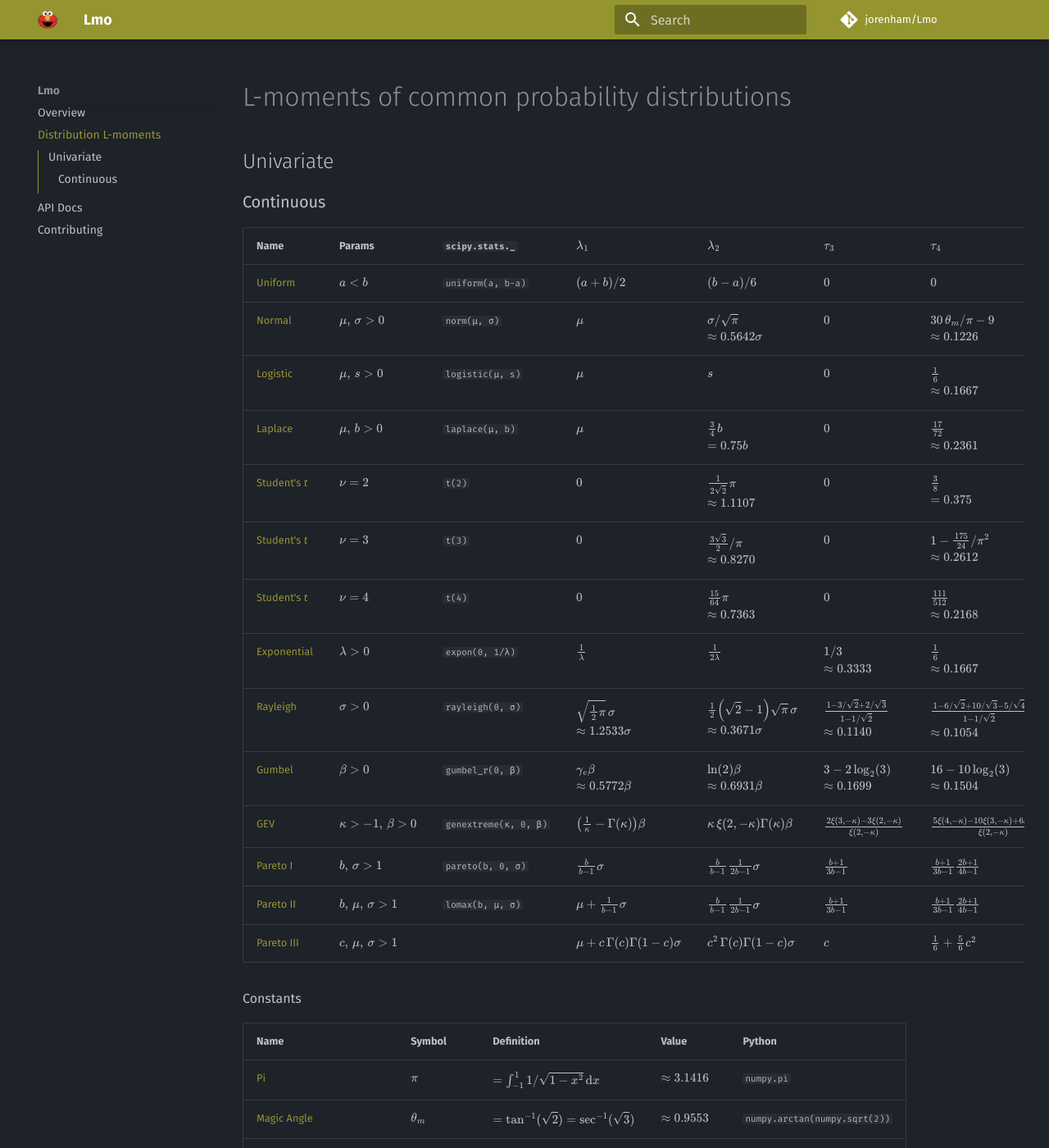
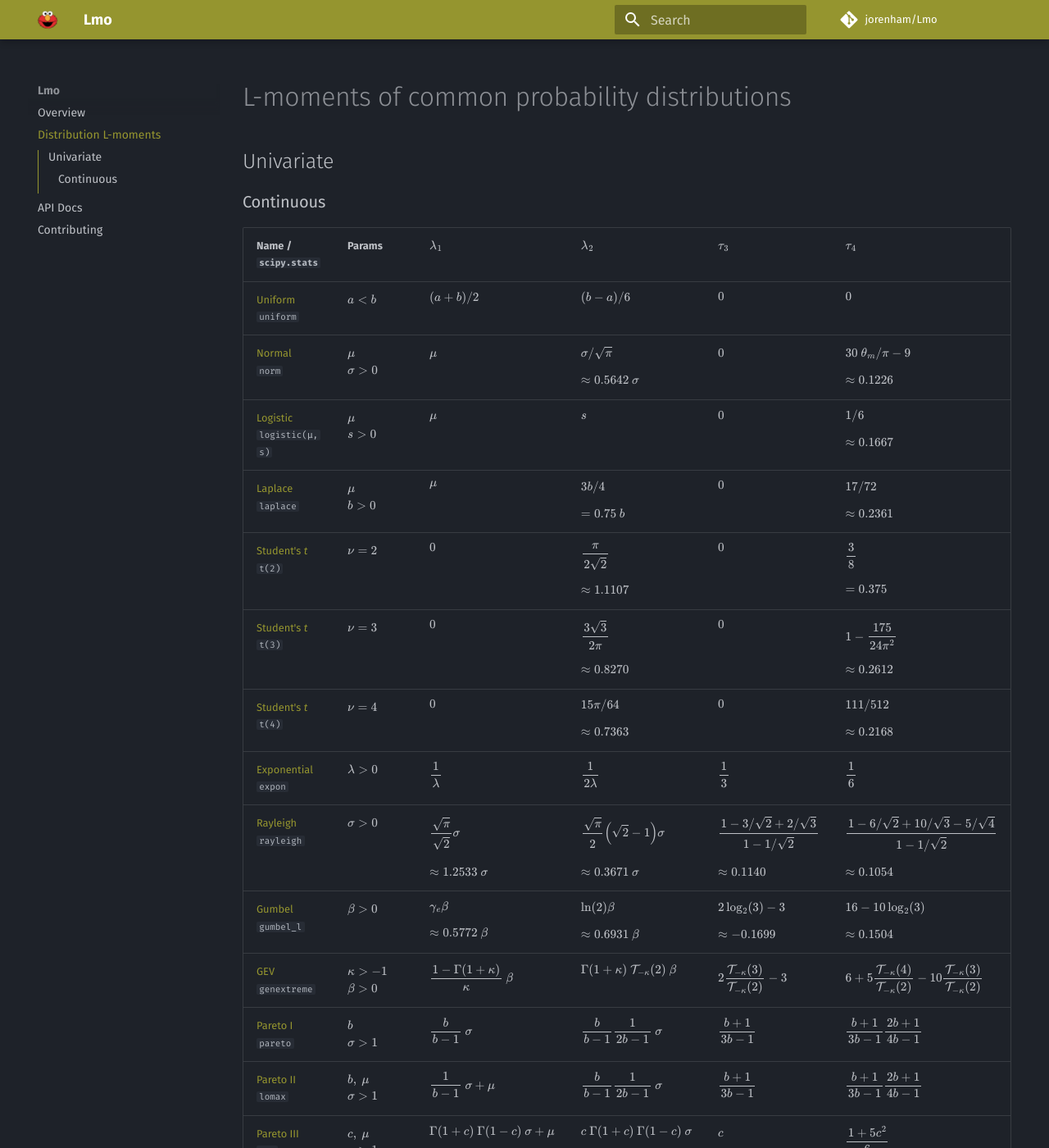
Before and after one commit to jorenham/Lmo, an MkDocs documentation site: the page built from docs/distributions.md, in a window 1280 px wide and 1400 px high. Shown: the whole window at 82% size. Built offline with MkDocs 1.6.1 and Material for MkDocs 9.7.7, drawn with Linux system fonts in a browser that asks for light colours; comment, search, counter and statistics services are not loaded; some of the changed text lies outside the part shown.

Commit message:
Fancyfication of the maths and layout

```diff
--- a/docs/distributions.md
+++ b/docs/distributions.md
@@ -6,13 +6,12 @@
 
 <table style="overflow: hidden">
 <tr>
-    <th>Name</th>
+    <th>Name / <code>scipy.stats</code></th>
     <th>Params</th>
-    <th><code>scipy.stats._</code></th>
-    <th>\( \lambda_1 \)</th>
-    <th>\( \lambda_2 \)</th>
-    <th>\( \tau_3 \)</th>
-    <th>\( \tau_4 \)</th>
+    <th>\( \lmoment 1 \)</th>
+    <th>\( \lmoment 2 \)</th>
+    <th>\( \lratio 3 \)</th>
+    <th>\( \lratio 4 \)</th>
 </tr>
 <tr>
     <td>
@@ -23,13 +22,14 @@
         >
             Uniform
         </a>
+        <br>
+        <code>uniform</code>
     </td>
     <td>\( a < b \)</td>
-    <td><code>uniform(a, b-a)</code></td>
-    <td>\( (a + b) / 2 \)</td>
-    <td>\( (b - a) / 6 \)</td>
-    <td data-sort-value="0">\( 0 \)</td>
-    <td data-sort-value="0">\( 0 \)</td>
+    <td>\[ (a + b) / 2 \]</td>
+    <td>\[ (b - a) / 6 \]</td>
+    <td>\[ 0 \]</td>
+    <td>\[ 0 \]</td>
 </tr>
 <tr>
     <td>
@@ -40,16 +40,19 @@
         >
             Normal
         </a>
+        <br>
+        <code>norm</code>
     </td>
-    <td>\( \mu,\, \sigma>0 \)</td>
-    <td><code>norm(μ, σ)</code></td>
-    <td>\( \mu \)</td>
+    <td>\( \mu \)<br>\( \sigma>0 \)</td>
+    <td>\[ \mu \vphantom{1 / \sqrt \pi} \]</td>
     <td>
-        \( \sigma / \sqrt{\pi} \)<br>\( \approx 0.5642 \sigma \)
+        \[ \sigma / \sqrt \pi \]
+        \( \approx 0.5642 \ \sigma \)
     </td>
-    <td data-sort-value="0">\( 0 \)</td>
-    <td data-sort-value="0.1226">
-        \( 30 \, \theta_m / \pi - 9 \)<br>\( \approx 0.1226 \)
+    <td>\[ 0 \vphantom{1/\sqrt \pi}\]</td>
+    <td>
+        \[ 30 \ \theta_m / \pi \vphantom{\sqrt \pi} - 9 \]
+        \( \approx 0.1226 \)
     </td>
 </tr>
 <tr>
@@ -61,14 +64,16 @@
         >
             Logistic
         </a>
+        <br>
+        <code>logistic(μ, s)</code>
     </td>
-    <td>\( \mu,\, s>0 \)</td>
-    <td><code>logistic(μ, s)</code></td>
-    <td>\( \mu \)</td>
-    <td>\( s \)</td>
-    <td data-sort-value="0">\( 0 \)</td>
-    <td data-sort-value="0.1667">
-        \( \frac{1}{6} \)<br>\( \approx 0.1667 \)
+    <td>\( \mu \)<br>\( s>0 \)</td>
+    <td>\[ \vphantom{1/6}\mu \]</td>
+    <td>\[ \vphantom{1/6}s \]</td>
+    <td>\[ \vphantom{1/6}0 \]</td>
+    <td>
+        \[ 1 / 6 \]
+        \( \approx 0.1667 \)
     </td>
 </tr>
 <tr>
@@ -80,14 +85,19 @@
         >
             Laplace
         </a>
+        <br>
+        <code>laplace</code>
     </td>
-    <td>\( \mu,\, b>0 \)</td>
-    <td><code>laplace(μ, b)</code></td>
-    <td>\( \mu \)</td>
-    <td>\( \frac{3}{4} b \)<br>\( = 0.75 b\)</td>
-    <td data-sort-value="0">\( 0 \)</td>
-    <td data-sort-value="0.2361">
-        \( \frac{17}{72} \)<br>\( \approx 0.2361 \)
+    <td>\( \mu \)<br>\( b > 0 \)</td>
+    <td>\[ \mu \]</td>
+    <td>
+      \[ 3b / 4 \]
+      \( = 0.75 \ b\)
+    </td>
+    <td>\[ 0 \]</td>
+    <td>
+        \[ 17 / 72 \]
+        \( \approx 0.2361 \)
     </td>
 </tr>
 <tr>
@@ -99,16 +109,19 @@
         >
             Student's <i>t</i>
         </a>
+        <br>
+        <code>t(2)</code>
     </td>
     <td>\( \nu=2 \)</td>
-    <td><code>t(2)</code></td>
-    <td>\( 0 \)</td>
+    <td>\[ 0 \]</td>
     <td>
-        \( \frac{1}{2 \sqrt{2}} \pi\)<br>\( \approx 1.1107 \)
+        \[ \frac{\pi}{2 \sqrt{2}} \]
+        \( \approx 1.1107 \)
     </td>
-    <td data-sort-value="0">\( 0 \)</td>
-    <td data-sort-value="0.375">
-        \( \frac{3}{8} \)<br>\( = 0.375 \)
+    <td>\[ 0 \]</td>
+    <td>
+        \[ \frac 3 8 \]
+        \( = 0.375 \)
     </td>
 </tr>
 <tr>
@@ -120,16 +133,19 @@
         >
             Student's <i>t</i>
         </a>
+        <br>
+        <code>t(3)</code>
     </td>
     <td>\( \nu=3 \)</td>
-    <td><code>t(3)</code></td>
-    <td>\( 0 \)</td>
+    <td>\[ 0 \]</td>
     <td>
-        \( \frac{3 \sqrt{3}}{2} / \pi \)<br>\( \approx 0.8270 \)
+        \[ \frac{3 \sqrt 3}{\vphantom{\pi^2}2 \pi} \]
+        \( \approx 0.8270 \)
     </td>
-    <td data-sort-value="0">\( 0 \)</td>
-    <td data-sort-value="0.2612">
-        \( 1 - \frac{175}{24} / \pi^2 \)<br>\( \approx 0.2612 \)
+    <td>\[ 0 \]</td>
+    <td>
+        \[ 1 - \frac{\vphantom{\sqrt 3}175}{24 \pi^2} \]
+        \( \approx 0.2612 \)
     </td>
 </tr>
 <tr>
@@ -141,14 +157,19 @@
         >
             Student's <i>t</i>
         </a>
+        <br>
+        <code>t(4)</code>
     </td>
     <td>\( \nu=4 \)</td>
-    <td><code>t(4)</code></td>
-    <td>\( 0 \)</td>
-    <td>\( \frac{15}{64} \pi \)<br>\( \approx 0.7363 \)</td>
-    <td data-sort-value="0">\( 0 \)</td>
-    <td data-sort-value="0.2612">
-        \( \frac{111}{512} \)<br>\( \approx 0.2168 \)
+    <td>\[ 0 \]</td>
+    <td>
+      \[ 15 \pi / 64 \]
+      \( \approx 0.7363 \)
+    </td>
+    <td>\[ 0 \]</td>
+    <td>
+        \[ 111 / 512 \]
+        \( \approx 0.2168 \)
     </td>
 </tr>
 <tr>
@@ -160,17 +181,14 @@
         >
             Exponential
         </a>
+        <br>
+        <code>expon</code>
     </td>
     <td>\( \lambda>0 \)</td>
-    <td><code>expon(0, 1/λ)</code></td>
-    <td>\( \frac{1}{\lambda} \)</td>
-    <td>\( \frac{1}{2 \lambda} \)</td>
-    <td data-sort-value="0.3333">
-        \( 1/3 \)<br>\( \approx 0.3333 \)
-    </td>
-    <td data-sort-value="0.1667">
-        \( \frac{1}{6} \)<br>\( \approx 0.1667 \)
-    </td>
+    <td>\[ \frac 1 \lambda \]</td>
+    <td>\[ \frac{1}{2 \lambda} \]</td>
+    <td>\[ \frac 1 3 \]</td>
+    <td>\[ \frac 1 6 \]</td>
 </tr>
 <tr>
     <td>
@@ -181,24 +199,40 @@
         >
             Rayleigh
         </a>
+        <br>
+        <code>rayleigh</code>
     </td>
     <td>\( \sigma > 0 \)</td>
-    <td><code>rayleigh(0, σ)</code></td>
     <td>
-        \( \sqrt{\frac{1}{2} \pi} \, \sigma \)<br>
-        \( \approx 1.2533 \sigma \)
+        \[
+          \frac{\vphantom{3 / \sqrt 2}\sqrt \pi}{\vphantom{1 / \sqrt 2}\sqrt 2}
+          \sigma
+        \]
+        \( \approx 1.2533 \ \sigma \)
     </td>
     <td>
-        \( \frac{1}{2} \left(\sqrt{2} - 1\right) \sqrt{\pi} \, \sigma \)<br>
-        \( \approx 0.3671 \sigma \)
+        \[
+          \frac{\vphantom{3 / \sqrt 2}\sqrt{\pi}}{\vphantom{1 / \sqrt 2}2}
+          \left(\sqrt 2 - 1\right)
+          \sigma
+        \]
+        \( \approx 0.3671 \ \sigma \)
     </td>
     <td>
-        \( \frac{1 - 3 / \sqrt{2} + 2 / \sqrt{3}}{1 - 1 / \sqrt{2}} \)<br>
-        \(\approx 0.1140 \)
+        \[
+          \frac{1 - 3 / \sqrt 2 + 2 / \sqrt 3}{1 - 1 / \sqrt 2}
+        \]
+        \( \approx 0.1140 \)
     </td>
     <td>
-        \( \frac{1 - 6 / \sqrt{2} + 10 / \sqrt{3} - 5 / \sqrt{4}}{1 - 1 / \sqrt{2}} \)<br>
-        \(\approx 0.1054 \)
+        \[
+          \frac{
+            1 - 6 / \sqrt 2 + 10 / \sqrt 3 - 5 / \sqrt 4
+          }{
+            1 - 1 / \sqrt 2
+          }
+        \]
+        \( \approx 0.1054 \)
     </td>
 </tr>
 <tr>
@@ -210,21 +244,25 @@
         >
             Gumbel
         </a>
+        <br>
+        <code>gumbel_l</code>
     </td>
-    <td>\( \beta>0 \)</td>
-    <td><code>gumbel_r(0, β)</code></td>
+    <td>\( \beta > 0 \)</td>
     <td>
-        \( \gamma_e \beta \)<br>
-        \( \approx 0.5772 \beta \)
+        \[ \gamma_e \beta \]
+        \( \approx 0.5772 \ \beta \)
     </td>
     <td>
-        \( \ln(2) \beta \)<br>\( \approx 0.6931 \beta \)
+        \[ \ln(2) \beta \]
+        \( \approx 0.6931 \ \beta \)
     </td>
-    <td data-sort-value="0.1699">
-        \( 3 - 2 \log_2(3) \)<br>\( \approx 0.1699 \)
+    <td>
+        \[ 2 \log_2(3) - 3 \]
+        \( \approx -0.1699 \)
     </td>
-    <td data-sort-value="0.1504">
-        \( 16 - 10 \log_2(3) \)<br>\( \approx 0.1504 \)
+    <td>
+        \[ 16 - 10 \log_2(3) \]
+        \( \approx 0.1504 \)
     </td>
 </tr>
 <tr>
@@ -236,22 +274,29 @@
         >
             GEV
         </a>
+        <br>
+        <code style="white-space: nowrap;">genextreme</code>
     </td>
-    <td>\( \kappa > -1,\, \beta > 0 \)</td>
-    <td><code style="white-space: nowrap;">genextreme(κ, 0, β)</code></td>
+    <td>\( \kappa > -1 \)<br>\( \beta > 0 \)</td>
     <td>
-        \( \left(\frac{1}{\kappa} - \Gamma(\kappa)\right) \beta \)
+        \[ \frac{1 - \Gamma(1 + \kappa)}{\kappa} \ \beta \]
     </td>
     <td>
-        \( \kappa\, \xi(2, -\kappa) \Gamma(\kappa) \beta \)
+        \[\Gamma(1 + \kappa) \ \boxcox{2}{-\kappa} \ \beta \]
     </td>
     <td>
         <!-- \( 2 (1 - 3^{-\kappa}) / (1 - 2^{-\kappa}) - 3 \) -->
-        \( \frac{2 \xi(3, -\kappa) - 3 \xi(2, -\kappa)}{\xi(2, -\kappa)} \)
+        <!-- \[ \frac{2 \ \boxcox{3}{-\kappa} - 3 \ \boxcox{2}{-\kappa}}{\boxcox{2}{-\kappa}} \] -->
+        \[ 2 \frac{\boxcox{3}{-\kappa}}{\boxcox{2}{-\kappa}} - 3 \]
     </td>
     <td>
         <!-- \( 6 + 5 ((1 - 4^{-\kappa}) - 2 (1 - 3^{-\kappa})) / (1 - 2^{-\kappa}) \) -->
-        \( \frac{5 \xi(4, -\kappa) - 10 \xi(3, -\kappa) + 6 \xi(2, -\kappa)}{\xi(2, -\kappa)} \)
+        <!-- \[ \frac{5 \ \boxcox{4}{-\kappa} - 10 \ \boxcox{3}{-\kappa} + 6 \ \boxcox{2}{-\kappa}}{\boxcox{2}{-\kappa}} \] -->
+        \[
+          6
+          + 5 \frac{\boxcox{4}{-\kappa}}{\boxcox{2}{-\kappa}}
+          - 10 \frac{\boxcox{3}{-\kappa}}{\boxcox{2}{-\kappa}}
+        \]
     </td>
 </tr>
 <tr>
@@ -263,13 +308,14 @@
         >
             Pareto I
         </a>
+        <br>
+        <code>pareto</code>
     </td>
-    <td>\( b,\, \sigma > 1 \)</td>
-    <td><code>pareto(b, 0, σ)</code></td>
-    <td>\( \frac{b}{b - 1} \sigma \)</td>
-    <td>\( \frac{b}{b - 1} \frac{1}{2b - 1} \sigma \)</td>
-    <td>\( \frac{b + 1}{3b - 1} \)</td>
-    <td>\( \frac{b + 1}{3b - 1} \frac{2b + 1}{4b - 1}  \)</td>
+    <td>\( b \)<br>\( \sigma > 1 \)</td>
+    <td>\[ \frac{b}{b - 1} \ \sigma \]</td>
+    <td>\[ \frac{b}{b - 1} \frac{1}{2b - 1} \ \sigma \]</td>
+    <td>\[ \frac{b + 1}{3b - 1} \]</td>
+    <td>\[ \frac{b + 1}{3b - 1} \frac{2b + 1}{4b - 1}  \]</td>
 </tr>
 <tr>
     <td>
@@ -280,13 +326,14 @@
         >
             Pareto II
         </a>
+        <br>
+        <code>lomax</code>
     </td>
-    <td>\( b,\, \mu,\, \sigma > 1 \)</td>
-    <td><code>lomax(b, μ, σ)</code></td>
-    <td>\( \mu + \frac{1}{b - 1} \sigma \)</td>
-    <td>\( \frac{b}{b - 1} \frac{1}{2b - 1} \sigma \)</td>
-    <td>\( \frac{b + 1}{3b - 1} \)</td>
-    <td>\( \frac{b + 1}{3b - 1} \frac{2b + 1}{4b - 1}  \)</td>
+    <td>\( b, \ \mu \)<br>\( \sigma > 1 \)</td>
+    <td>\[ \frac{1}{b - 1} \ \sigma + \mu \]</td>
+    <td>\[ \frac{b}{b - 1} \frac{1}{2b - 1} \ \sigma \]</td>
+    <td>\[ \frac{b + 1}{3b - 1} \]</td>
+    <td>\[ \frac{b + 1}{3b - 1} \frac{2b + 1}{4b - 1}  \]</td>
 </tr>
 <tr>
     <td>
@@ -297,15 +344,14 @@
         >
             Pareto III
         </a>
+        <br>
+        <code>...</code>
     </td>
-    <td>\( c,\, \mu,\, \sigma > 1 \)</td>
-    <td></td>
-    <!-- <td>\( \mu + \frac{1}{\mathrm{sinc}(c)} \sigma \)</td> -->
-    <td>\( \mu + c\,\Gamma(c) \Gamma(1-c) \sigma \)</td>
-    <!-- <td>\( \frac{c}{\mathrm{sinc}(c)} \sigma \)</td> -->
-    <td>\( c^2 \, \Gamma(c) \Gamma(1-c) \sigma \)</td>
-    <td>\( c \)</td>
-    <td>\( \frac{1}{6} + \frac{5}{6} c^2 \)</td>
+    <td>\( c, \ \mu \)<br>\( \sigma > 1 \)</td>
+    <td>\[ \Gamma(1 + c) \ \Gamma(1 - c) \ \sigma + \mu \]</td>
+    <td>\[ c \ \Gamma(1 + c) \ \Gamma(1 - c) \ \sigma \]</td>
+    <td>\[ c \vphantom{c^2 \Gamma(c)} \]</td>
+    <td>\[ \frac{1 + 5 c^2}{6} \]</td>
 </tr>
 <!--
 <tr>
@@ -317,9 +363,10 @@
         >
             Kumaraswamy
         </a>
+        <br>
+        <code>...</code>
     </td>
     <td>\( a > 0,\, b > 0\)<br> \(\, \eta = 1 + 1/a \)</td>
-    <td></td>
     <td>\( b B(\eta, b) \)</td>
     <td>\( b B(\eta, b) - 2b B(\eta, 2b) \)</td>
     <td>\( \frac{B(\eta, b) - 6 B(\eta, 2b) + 6 B(\eta, 3b)}{B(\eta, b) - 2 B(\eta, 2b)} \)</td>
@@ -365,7 +412,7 @@
         </a>
     </td>
     <td>\( \theta_m \)</td>
-    <td>\( = \tan^{-1}(\sqrt{2}) = \sec^{-1}(\sqrt{3}) \)</td>
+    <td>\[ = \tan^{-1}(\sqrt{2}) = \sec^{-1}(\sqrt{3}) \]</td>
     <td>\( \approx 0.9553 \)</td>
     <td><code>numpy.arctan(numpy.sqrt(2))</code></td>
 </tr>
@@ -380,7 +427,7 @@
         </a>
     </td>
     <td>\( \gamma_e \)</td>
-    <td>\( = \int_1^\infty (1/\lfloor x \rfloor - 1/x) \, \mathrm{d} x \)</td>
+    <td>\[ = \int_1^\infty (1/\lfloor x \rfloor - 1/x) \, \mathrm{d} x \]</td>
     <td>\( \approx 0.5772 \)</td>
     <td><code>numpy.euler_gamma</code></td>
 </tr>
@@ -396,7 +443,7 @@
     <th>Definition</th>
     <th>Python</th>
 </tr>
-<tr>
+<tr id="def-gamma">
     <td>
         <a
             href="https://wikipedia.org/wiki/Gamma_function"
@@ -407,10 +454,10 @@
         </a>
     </td>
     <td>\( \Gamma(z) \)</td>
-    <td>\( = \int_0^\infty t^{z-1} e^{-t} \, \mathrm{d} t \)</td>
+    <td>\[ = \int_0^\infty t^{z-1} e^{-t} \, \mathrm{d} t \]</td>
     <td><code>scipy.special.gamma</code></td>
 </tr>
-<tr>
+<tr id="def-beta">
     <td>
         <a
             href="https://wikipedia.org/wiki/Beta_function"
@@ -421,10 +468,10 @@
         </a>
     </td>
     <td>\( \mathrm{B}(z_1, z_2) \)</td>
-    <td>\( = \Gamma(z_1) \Gamma(z_2) / \Gamma(z_1 + z_2) \)</td>
+    <td>\[ = \Gamma(z_1) \Gamma(z_2) / \Gamma(z_1 + z_2) \]</td>
     <td><code>scipy.special.beta</code></td>
 </tr>
-<tr>
+<tr id="def-bcox">
     <td>
         <a
             href="https://wikipedia.org/wiki/Power_transform#Box%E2%80%93Cox_transformation"
@@ -434,13 +481,13 @@
             Box–Cox transform
         </a>
     </td>
-    <td>\( \xi(y, k) \)</td>
+    <td>\( \boxcox{y}{\lambda} \)</td>
     <td>
         \[
             =
             \begin{cases}
-                (y^k - 1) / k & \text{if } k \neq 0 \\
-                \ln(y) & \text{if } k = 0
+                (y^\lambda - 1) / \lambda & \text{if } \lambda \neq 0 \\
+                \ln(y) & \text{if } \lambda = 0
             \end{cases}
         \]
     </td>
--- a/docs/scripts/mathjax.js
+++ b/docs/scripts/mathjax.js
@@ -3,11 +3,19 @@
         inlineMath: [["\\(", "\\)"]],
         displayMath: [["\\[", "\\]"]],
         processEscapes: true,
-        processEnvironments: true
+        processEnvironments: true,
+        macros: {
+            boxcox: ["\\rm \\mathcal{T}_{#2}(#1)", 2],
+            lmoment: ["\\lambda_{#1}", 1],
+            lratio: ["\\tau_{#1}", 1]
+        }
     },
     options: {
         // ignoreHtmlClass: ".*",
         processHtmlClass: "arithmatex"
+    },
+    chtml: {
+        displayAlign: "left"
     }
 };
 
```
